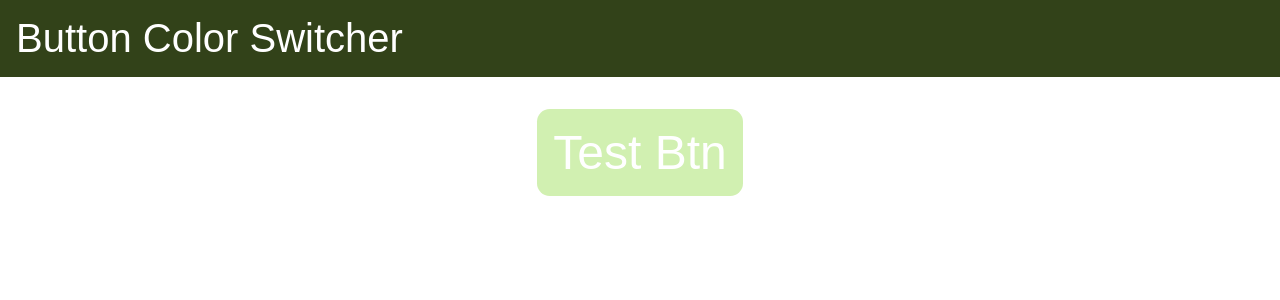
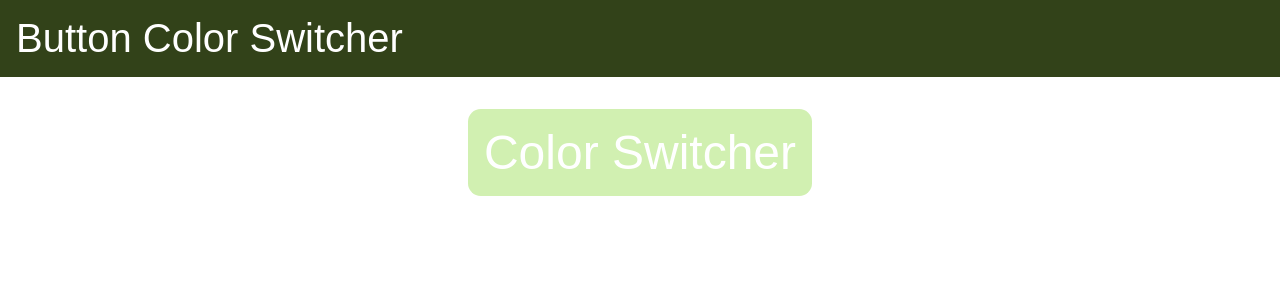
Before and after one commit to pmadinga/color-btn, a React (Create React App) app: page / in a window 1280 px wide. Shown: the top 300 px of the page. Built offline with nearby package versions, Linux system fonts and the light colour scheme.

Commit message:
Export button tag into its own component

```diff
--- a/src/App.tsx
+++ b/src/App.tsx
@@ -1,22 +1,13 @@
-
 import React, { useState } from 'react';
 import './App.css';
 
 
-const colors: string[] = [
-  '#4D9DE0', //Carolina blue
-  '#306B34', //Darthmouth green
-  '#1C5253', //Deep jungle green
-  '#A31621', //Ruby red
-  '#81667A' //old lavender
-]
-
-const App = () => {
+function Button(props: {colors: string[]}) {
   const [color, setColor] = useState('#D1F0B1')
   const [currentColorIndex, setCurrentColorIndex] = useState(0)
 
   const handleClick = (colors:string[]) =>{
-    setColor(colors[currentColorIndex])
+    setColor(props.colors[currentColorIndex])
     console.log(currentColorIndex);
 
     if(currentColorIndex >= 4){
@@ -25,6 +16,26 @@ const App = () => {
       setCurrentColorIndex(currentColorIndex + 1)
     }
   }
+  return(
+    <button
+      style={{backgroundColor: color}}
+      color='red'
+      onClick={() => handleClick(props.colors)}
+    >
+      Color Switcher
+    </button>
+)
+}
+
+
+function App(){
+  const colors: string[] = [
+    '#4D9DE0', //Carolina blue
+    '#306B34', //Darthmouth green
+    '#1C5253', //Deep jungle green
+    '#A31621', //Ruby red
+    '#81667A' //old lavender
+  ]
   return (
     <>
       <header>
@@ -35,11 +46,7 @@ const App = () => {
 
       <main>
         <div className="color-btn">
-          <button
-            style={{backgroundColor: color}}
-            color='red' onClick={() => handleClick(colors)}>
-              Test Btn
-          </button>
+          <Button colors={colors}/>
         </div>
       </main>
     </>
```
